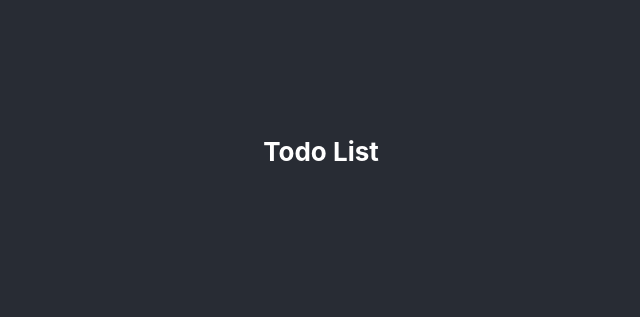
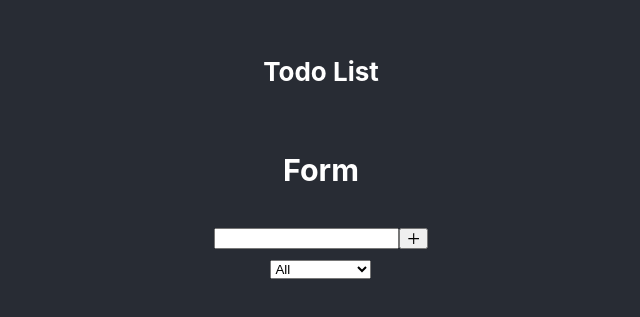
Before and after one commit to Ivanischev/react-todo, a React (Create React App) app: page / in a window 1280 px wide. Shown: the part 249-566 px from the top of the page, without its empty margins (319-959 px from the left). Built offline with nearby package versions, Linux system fonts and the light colour scheme.

Commit message:
added and-design/icons. Added form component

```diff
--- a/package.json
+++ b/package.json
@@ -3,6 +3,7 @@
   "version": "0.1.0",
   "private": true,
   "dependencies": {
+    "@ant-design/icons": "^4.8.0",
     "@testing-library/jest-dom": "^5.16.5",
     "@testing-library/react": "^13.4.0",
     "@testing-library/user-event": "^13.5.0",
--- a/src/App.js
+++ b/src/App.js
@@ -1,11 +1,13 @@
 
 import './App.css';
+import Form from './components/Form';
 
 function App() {
   return (
     <div className="App">
       <div className="app-body">
         <h4>Todo List</h4>
+        <Form />
       </div>
     </div>
   );
--- a/src/components/Form.js
+++ b/src/components/Form.js
@@ -1,7 +1,23 @@
 import React from 'react';
+import {PlusOutlined} from "@ant-design/icons"
 
 const Form = () => {
     return (
-        <h5>Form</h5>
+        <form>
+            <h3>Form</h3>
+            <input type="text" className='todo-input'/>
+            <button className='todo-button' type='submit'>
+                <PlusOutlined />
+            </button>
+            <div className='select'>
+                <select name="todos" className='filter-todo'>
+                    <option value="all">All</option>
+                    <option value="completed">Completed</option>
+                    <option value="uncompleted">Uncompleted</option>
+                </select>
+            </div>
+        </form>
     );
 }
+
+export default Form;
```
Also changed, not shown: 1 other file (tests, documents, lock files or other folders).
